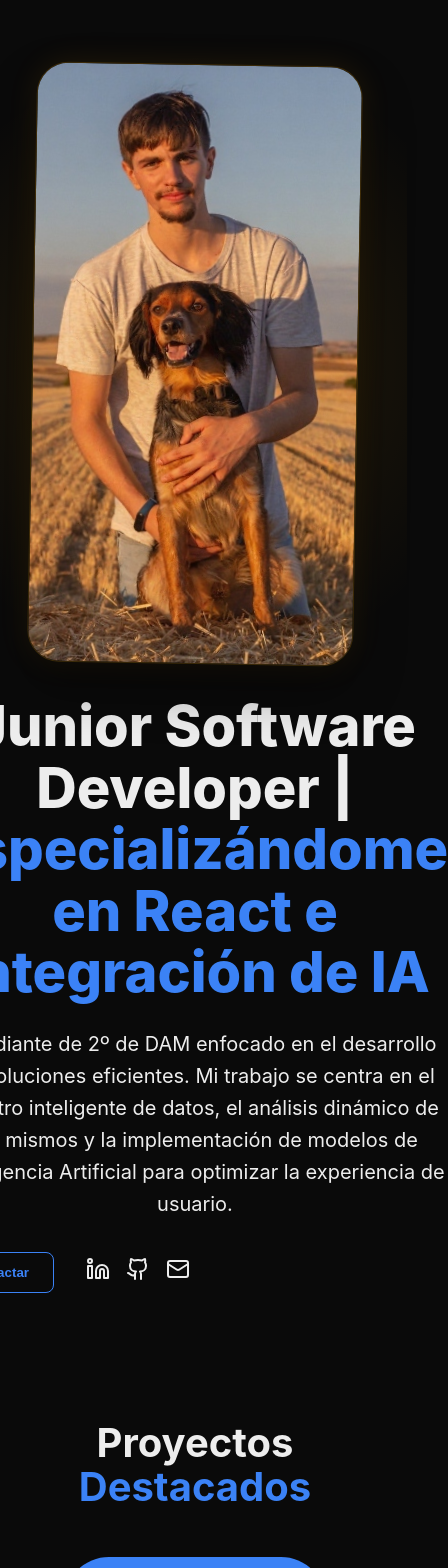
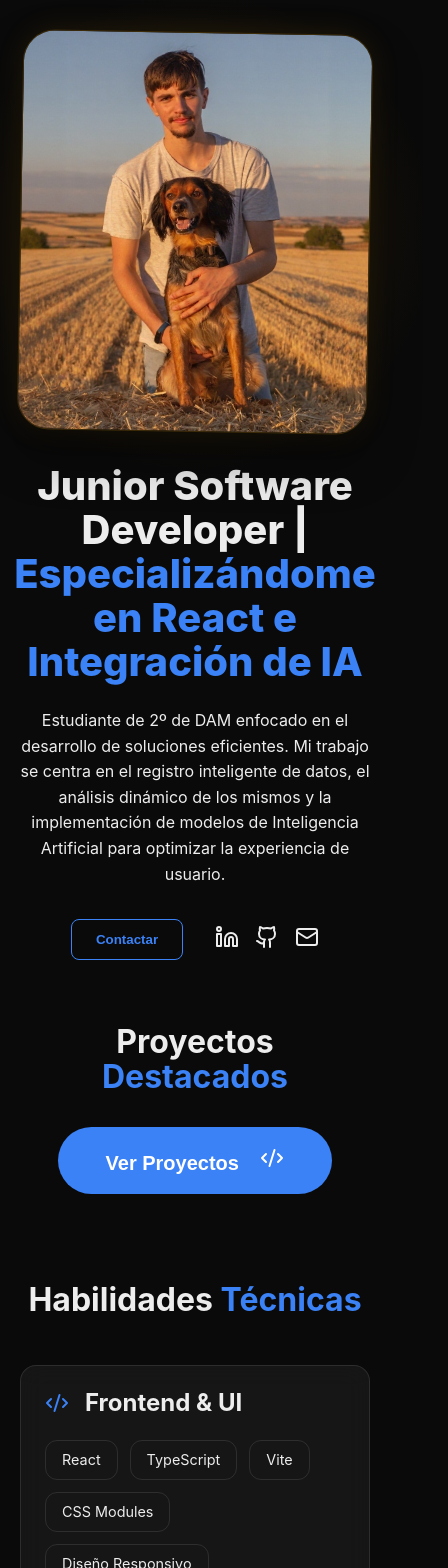
Before and after one commit to Edu-Cabanes/portfolio2026, a React (Vite) app: page / in a window 390 px wide. Shown: the top 1568 px of the page, 448 px wide, since content can reach past the window. Built offline with nearby package versions, Linux system fonts and the light colour scheme.

Commit message:
version movil

```diff
--- a/src/index.css
+++ b/src/index.css
@@ -76,6 +76,36 @@ p {
   padding: 6rem 0;
 }
 
+.responsive-card-padding {
+  padding: 2.5rem;
+}
+
+@media (max-width: 768px) {
+  .container {
+    padding: 0 1.25rem;
+  }
+
+  .section {
+    padding: 3.5rem 0;
+  }
+
+  .responsive-card-padding {
+    padding: 1.5rem !important;
+  }
+
+  h1 {
+    font-size: 2.5rem !important;
+  }
+
+  h2 {
+    font-size: 2rem !important;
+  }
+
+  h3 {
+    font-size: 1.5rem !important;
+  }
+}
+
 .btn-primary {
   background: var(--accent);
   color: white;
@@ -107,7 +137,24 @@ p {
     flex-direction: column-reverse;
     text-align: center;
     gap: 2rem;
-    padding: 4rem 0;
+    padding: 2rem 0;
+    /* Reduced padding on mobile */
+  }
+
+  .hero-image {
+    height: 400px !important;
+    /* Smaller height for mobile */
+    max-width: 100% !important;
+  }
+
+  .social-container {
+    justify-content: center !important;
+    flex-wrap: wrap;
+  }
+
+  .project-actions {
+    flex-direction: column !important;
+    gap: 0.75rem !important;
   }
 }
 
--- a/src/sections/About.tsx
+++ b/src/sections/About.tsx
@@ -4,11 +4,11 @@ import { Card } from '../components/Card';
 export const About: React.FC = () => {
     return (
         <section id="sobre-mi" className="section">
-            <h2 style={{ fontSize: '2.5rem', marginBottom: '3rem', textAlign: 'center' }}>
+            <h2 style={{ marginBottom: '3rem', textAlign: 'center' }}>
                 Sobre <span style={{ color: 'var(--accent)' }}>Mí</span>
             </h2>
 
-            <Card padding="2.5rem" style={{ maxWidth: '800px', margin: '0 auto', textAlign: 'center', marginBottom: '3rem' }}>
+            <Card className="responsive-card-padding" style={{ maxWidth: '800px', margin: '0 auto', textAlign: 'center', marginBottom: '3rem' }}>
                 <p style={{ fontSize: '1.2rem', lineHeight: '1.8', color: 'var(--foreground)' }}>
                     Como estudiante de último año de Desarrollo de Aplicaciones Multiplataforma (DAM), he centrado mi aprendizaje en el ecosistema de React y las nuevas posibilidades que ofrece la IA.
                 </p>
@@ -17,11 +17,11 @@ export const About: React.FC = () => {
                 </p>
             </Card>
 
-            <h2 style={{ fontSize: '2.5rem', marginBottom: '3rem', textAlign: 'center' }}>
+            <h2 style={{ marginBottom: '3rem', textAlign: 'center' }}>
                 Educación
             </h2>
 
-            <Card padding="2.5rem" style={{ maxWidth: '800px', margin: '0 auto' }}>
+            <Card className="responsive-card-padding" style={{ maxWidth: '800px', margin: '0 auto' }}>
                 <div style={{ display: 'flex', justifyContent: 'space-between', alignItems: 'flex-start', flexWrap: 'wrap', gap: '1rem', marginBottom: '1.5rem' }}>
                     <div>
                         <h3 style={{ fontSize: '1.5rem', color: 'var(--accent)' }}>Grado Superior en Desarrollo de Aplicaciones Multiplataforma (DAM)</h3>
--- a/src/sections/Contact.tsx
+++ b/src/sections/Contact.tsx
@@ -4,11 +4,11 @@ import { Github, Linkedin, Mail } from 'lucide-react';
 export const Contact: React.FC = () => {
     return (
         <section id="contacto" className="section" style={{ textAlign: 'center' }}>
-            <h2 style={{ fontSize: '2.5rem', marginBottom: '3rem' }}>
+            <h2 style={{ marginBottom: '3rem' }}>
                 ¿Hablamos?
             </h2>
 
-            <div style={{ display: 'flex', justifyContent: 'center', gap: '3rem', marginBottom: '3rem' }}>
+            <div style={{ display: 'flex', justifyContent: 'center', gap: '3rem', marginBottom: '3rem', flexWrap: 'wrap' }}>
                 <a href="https://www.linkedin.com/in/edu-cabanes-a90378192/" target="_blank" rel="noopener noreferrer" className="contact-link" style={{ color: 'inherit', transition: 'color 0.2s' }} onMouseOver={(e) => e.currentTarget.style.color = 'var(--accent)'} onMouseOut={(e) => e.currentTarget.style.color = 'inherit'}>
                     <Linkedin size={32} />
                 </a>
--- a/src/sections/Hero.tsx
+++ b/src/sections/Hero.tsx
@@ -8,15 +8,15 @@ export const Hero: React.FC = () => {
     return (
         <section className="section hero-container">
             <div style={{ flex: 1, textAlign: 'inherit' }}>
-                <h1 style={{ fontSize: '3.5rem', fontWeight: '800', marginBottom: '1.5rem', lineHeight: '1.1', animation: 'fadeInUp 0.8s ease' }}>
+                <h1 style={{ fontWeight: '800', marginBottom: '1.5rem', lineHeight: '1.1', animation: 'fadeInUp 0.8s ease' }}>
                     Junior Software Developer | <span style={{ color: 'var(--accent)' }}>Especializándome en React e Integración de IA</span>
                 </h1>
 
-                <p style={{ fontSize: '1.25rem', marginBottom: '2rem', lineHeight: '1.6', color: 'var(--foreground-muted)', animation: 'fadeInUp 1s ease' }}>
+                <p style={{ marginBottom: '2rem', lineHeight: '1.6', color: 'var(--foreground-muted)', animation: 'fadeInUp 1s ease' }}>
                     Estudiante de 2º de DAM enfocado en el desarrollo de soluciones eficientes. Mi trabajo se centra en el registro inteligente de datos, el análisis dinámico de los mismos y la implementación de modelos de Inteligencia Artificial para optimizar la experiencia de usuario.
                 </p>
 
-                <div style={{ display: 'flex', gap: '1.5rem', alignItems: 'center', justifyContent: 'inherit', animation: 'fadeInUp 1.2s ease' }}>
+                <div className="social-container" style={{ display: 'flex', gap: '1.5rem', alignItems: 'center', justifyContent: 'inherit', animation: 'fadeInUp 1.2s ease' }}>
                     <Button variant="outline" onClick={() => document.getElementById('contacto')?.scrollIntoView({ behavior: 'smooth' })}>
                         Contactar
                     </Button>
@@ -48,6 +48,7 @@ export const Hero: React.FC = () => {
                 <img
                     src={profileImg}
                     alt="Edu Cabanes"
+                    className="hero-image"
                     style={{
                         width: '100%',
                         maxWidth: '550px',
--- a/src/sections/Projects.css
+++ b/src/sections/Projects.css
@@ -10,10 +10,21 @@
 
 .projects-grid {
     display: grid;
-    grid-template-columns: repeat(auto-fit, minmax(350px, 1fr));
-    gap: 2rem;
+    grid-template-columns: repeat(auto-fit, minmax(280px, 1fr));
+    gap: 1.5rem;
     max-width: 1200px;
     margin: 0 auto;
+}
+
+@media (max-width: 768px) {
+    .projects-section {
+        padding: 2rem 1rem;
+    }
+
+    .section-title {
+        font-size: 2rem;
+        margin-bottom: 2rem;
+    }
 }
 
 .project-card {
@@ -48,9 +59,9 @@
     background: rgba(var(--accent-rgb), 0.1);
     color: var(--accent);
     padding: 0.25rem 0.75rem;
-    borderRadius: 6px;
-    fontSize: 0.75rem;
-    fontWeight: 500;
+    border-radius: 6px;
+    font-size: 0.75rem;
+    font-weight: 500;
 }
 
 .project-details-overlay {
--- a/src/sections/Projects.tsx
+++ b/src/sections/Projects.tsx
@@ -31,8 +31,8 @@ export const Projects: React.FC = () => {
                 <div className="projects-grid" style={{ animation: 'fadeIn 0.6s ease' }}>
                     <Card className="project-card" padding="2rem">
                         <div className="project-header">
-                            <div style={{ display: 'flex', justifyContent: 'space-between', alignItems: 'flex-start', marginBottom: '0.5rem' }}>
-                                <h3>Core Architecture: Interactive SaaS Education Platform</h3>
+                            <div style={{ display: 'flex', justifyContent: 'space-between', alignItems: 'flex-start', marginBottom: '1rem', flexWrap: 'wrap', gap: '0.75rem' }}>
+                                <h3 style={{ margin: 0, flex: '1 1 250px', textAlign: 'left' }}>Core Architecture: Interactive SaaS Education Platform</h3>
                                 <span style={{
                                     background: 'rgba(255, 170, 0, 0.1)',
                                     color: '#ffaa00',
@@ -41,7 +41,8 @@ export const Projects: React.FC = () => {
                                     fontSize: '0.7rem',
                                     fontWeight: 'bold',
                                     border: '1px solid rgba(255, 170, 0, 0.2)',
-                                    whiteSpace: 'nowrap'
+                                    whiteSpace: 'nowrap',
+                                    display: 'inline-block'
                                 }}>
                                     EN PROCESO
                                 </span>
@@ -96,7 +97,7 @@ export const Projects: React.FC = () => {
                                         <p>Control de acceso basado en tokens y protección de rutas privadas.</p>
                                     </div>
 
-                                    <div style={{ display: 'flex', gap: '1rem', marginTop: '2rem' }}>
+                                    <div className="project-actions" style={{ display: 'flex', gap: '1rem', marginTop: '2rem' }}>
                                         <Button
                                             variant="secondary"
                                             onClick={() => setShowDetails(false)}
--- a/src/sections/Skills.tsx
+++ b/src/sections/Skills.tsx
@@ -23,11 +23,11 @@ export const Skills: React.FC = () => {
 
     return (
         <section className="section">
-            <h2 style={{ fontSize: '2.5rem', marginBottom: '3rem', textAlign: 'center' }}>
+            <h2 style={{ marginBottom: '3rem', textAlign: 'center' }}>
                 Habilidades <span style={{ color: 'var(--accent)' }}>Técnicas</span>
             </h2>
 
-            <div style={{ display: 'grid', gridTemplateColumns: 'repeat(auto-fit, minmax(300px, 1fr))', gap: '1.5rem', marginBottom: '4rem' }}>
+            <div style={{ display: 'grid', gridTemplateColumns: 'repeat(auto-fit, minmax(280px, 1fr))', gap: '1.5rem', marginBottom: '4rem' }}>
                 {groups.map((group, i) => (
                     <Card key={i} padding="1.5rem">
                         <div style={{ display: 'flex', alignItems: 'center', gap: '1rem', marginBottom: '1.5rem' }}>
@@ -51,11 +51,11 @@ export const Skills: React.FC = () => {
                 ))}
             </div>
 
-            <h2 style={{ fontSize: '2.5rem', marginBottom: '3rem', textAlign: 'center' }}>
+            <h2 style={{ marginBottom: '3rem', textAlign: 'center' }}>
                 Habilidades <span style={{ color: 'var(--accent)' }}>Blandas</span>
             </h2>
 
-            <div style={{ display: 'grid', gridTemplateColumns: 'repeat(auto-fit, minmax(350px, 1fr))', gap: '1.5rem' }}>
+            <div style={{ display: 'grid', gridTemplateColumns: 'repeat(auto-fit, minmax(280px, 1fr))', gap: '1.5rem' }}>
                 <Card padding="2rem">
                     <h3 style={{ fontSize: '1.3rem', marginBottom: '1rem', color: 'var(--accent)' }}>Adaptabilidad Grupal</h3>
                     <p style={{ lineHeight: '1.6', color: 'var(--foreground-muted)' }}>
```
